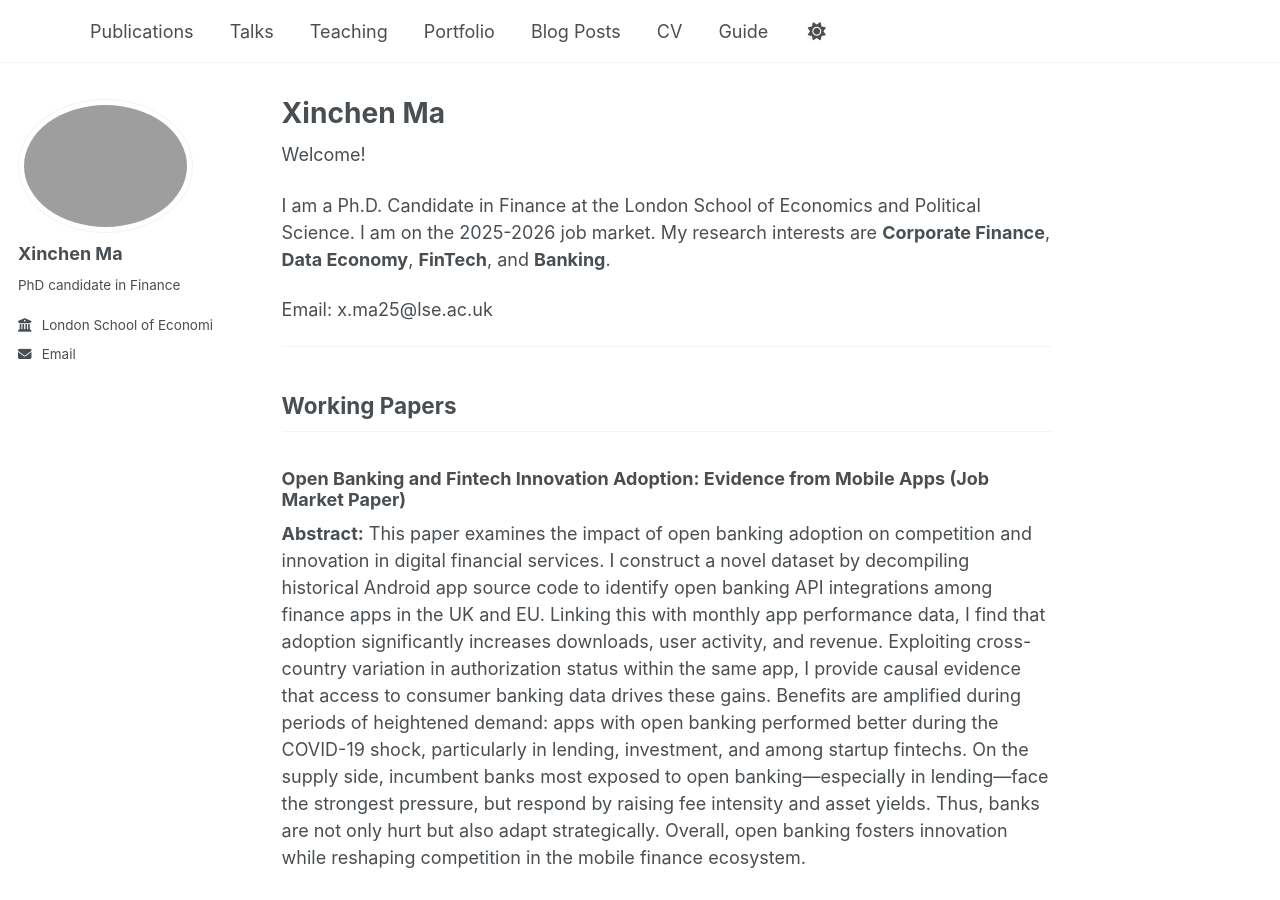
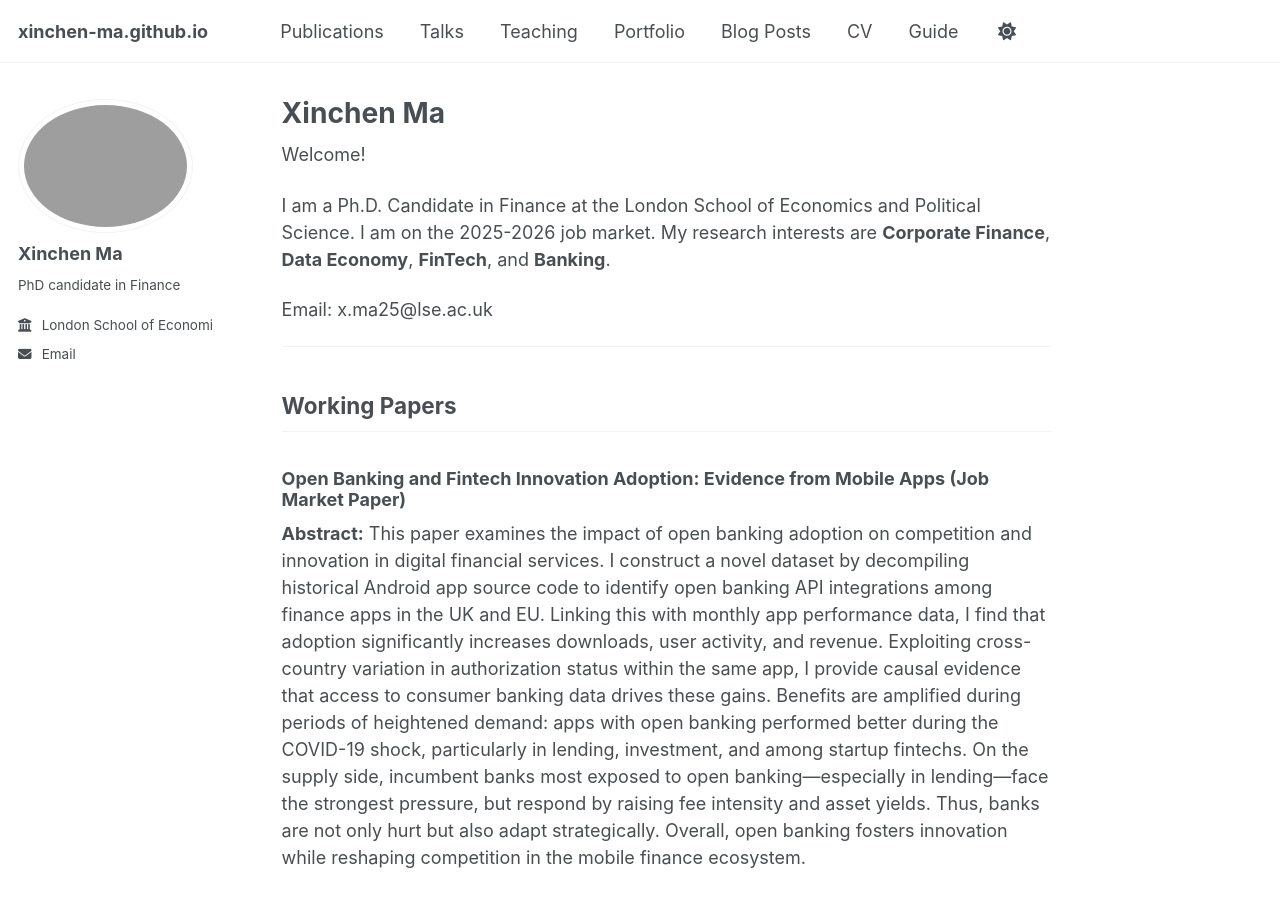
Before and after one commit to xinchen-ma/xinchen-ma.github.io, a Jekyll site: the page built from _pages/about.md, in a window 1280 px wide and 900 px high. Built offline with Jekyll 4.4.1, drawn with Linux system fonts in a browser that asks for light colours; a script that is not in the unit is left out.

```diff
--- a/_config.yml
+++ b/_config.yml
@@ -9,7 +9,7 @@
 # Basic Site Settings
 locale                   : "en-US"
 site_theme               : "default" # Currently available options are "default", "air"
-title                    : ""
+#title                    : ""
 title_separator          : "-"
 name                     : &name "Your Name"
 description              : &description "Your Name's academic portfolio"   # Update this with a general description of your site, this is the default if not overridden by a page
```
